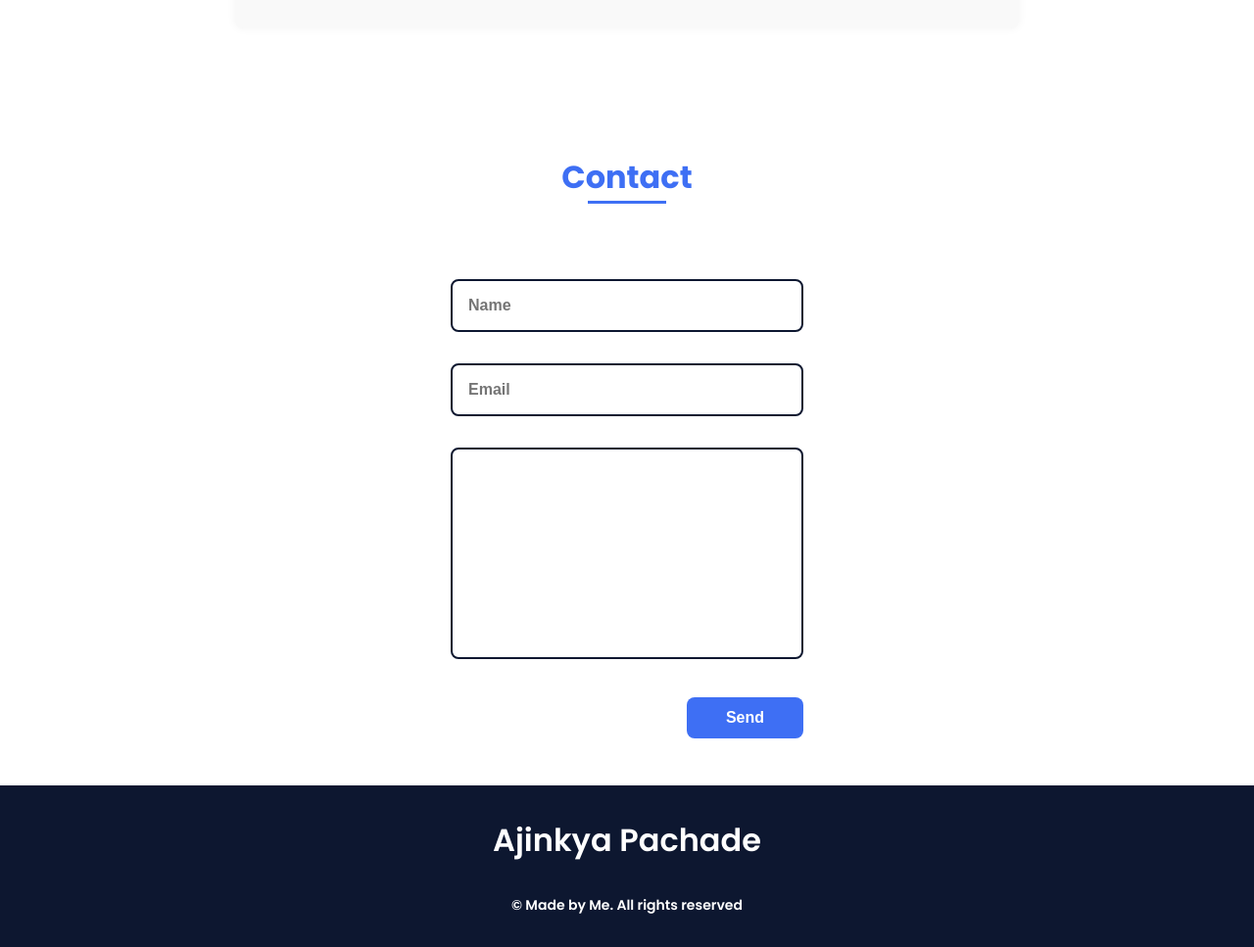
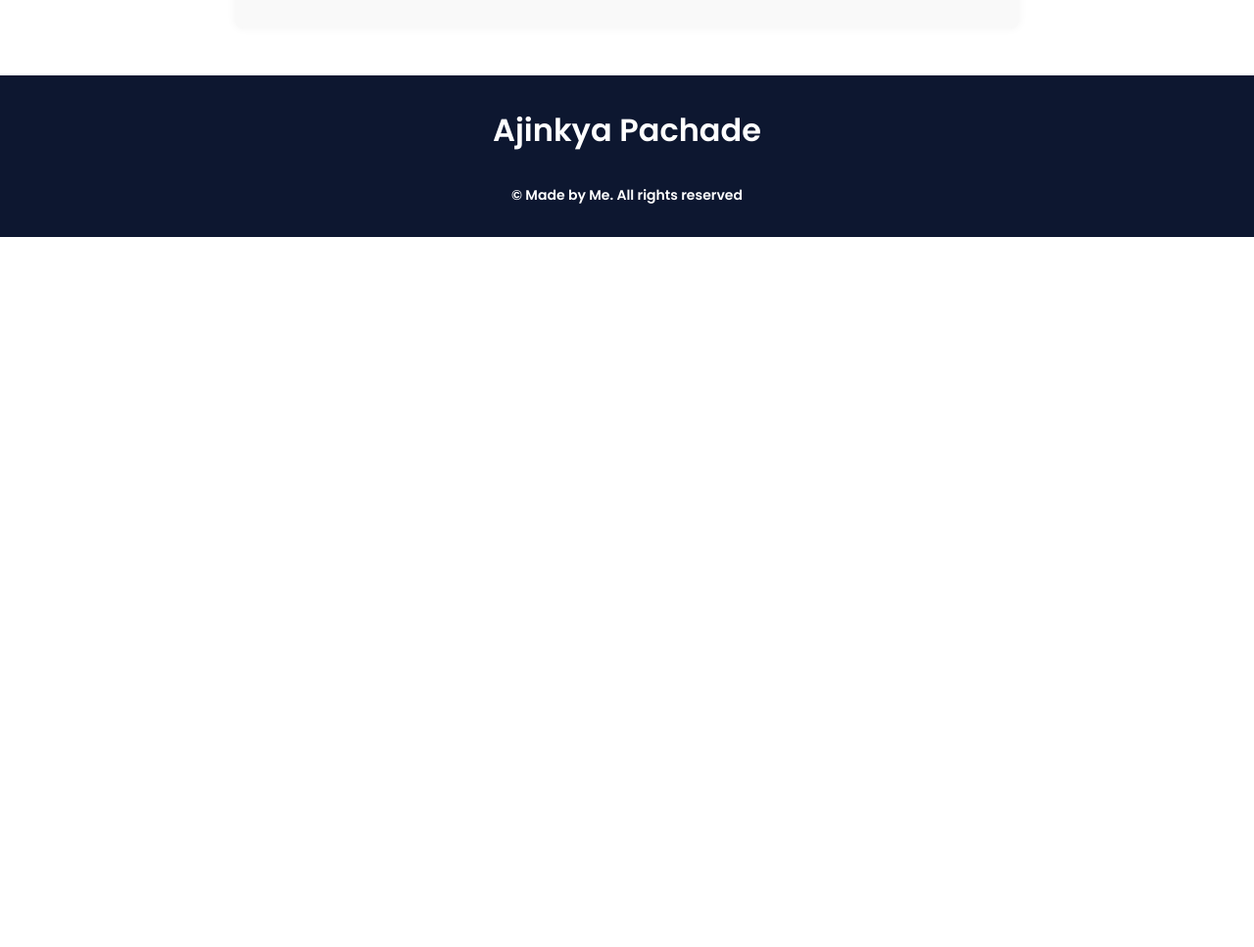
Before and after one commit to AjinkyaPachade/Ajinkya_Portfolio, a plain HTML site: page index.html in a window 1280 px wide. Shown: the part 4861-5828 px from the top of the page at 98% size. After the commit the page ends 5103 px from the top, so only its background shows below. Drawn offline with nearby package versions, Linux system fonts and the light colour scheme.

Commit message:
Update index.html

```diff
--- a/index.html
+++ b/index.html
@@ -285,19 +285,6 @@ Pvt. Ltd. and InnoByte Servises Pvt. Ltd. I am eager to contribute my skills to
 </section>
 
 
-        <!--===== CONTACT =====-->
-        <section class="contact section" id="contact">
-            <h2 class="section-title">Contact</h2>
-
-            <div class="contact__container bd-grid">
-                <form action="" class="contact__form">
-                    <input type="text" placeholder="Name" class="contact__input">
-                    <input type="mail" placeholder="Email" class="contact__input">
-                    <textarea name="" id="" cols="0" rows="10" class="contact__input"></textarea>
-                    <input type="button" value="Send" class="contact__button button">
-                </form>
-            </div>
-        </section>
     </main>
 
     <!--===== FOOTER =====-->
```
